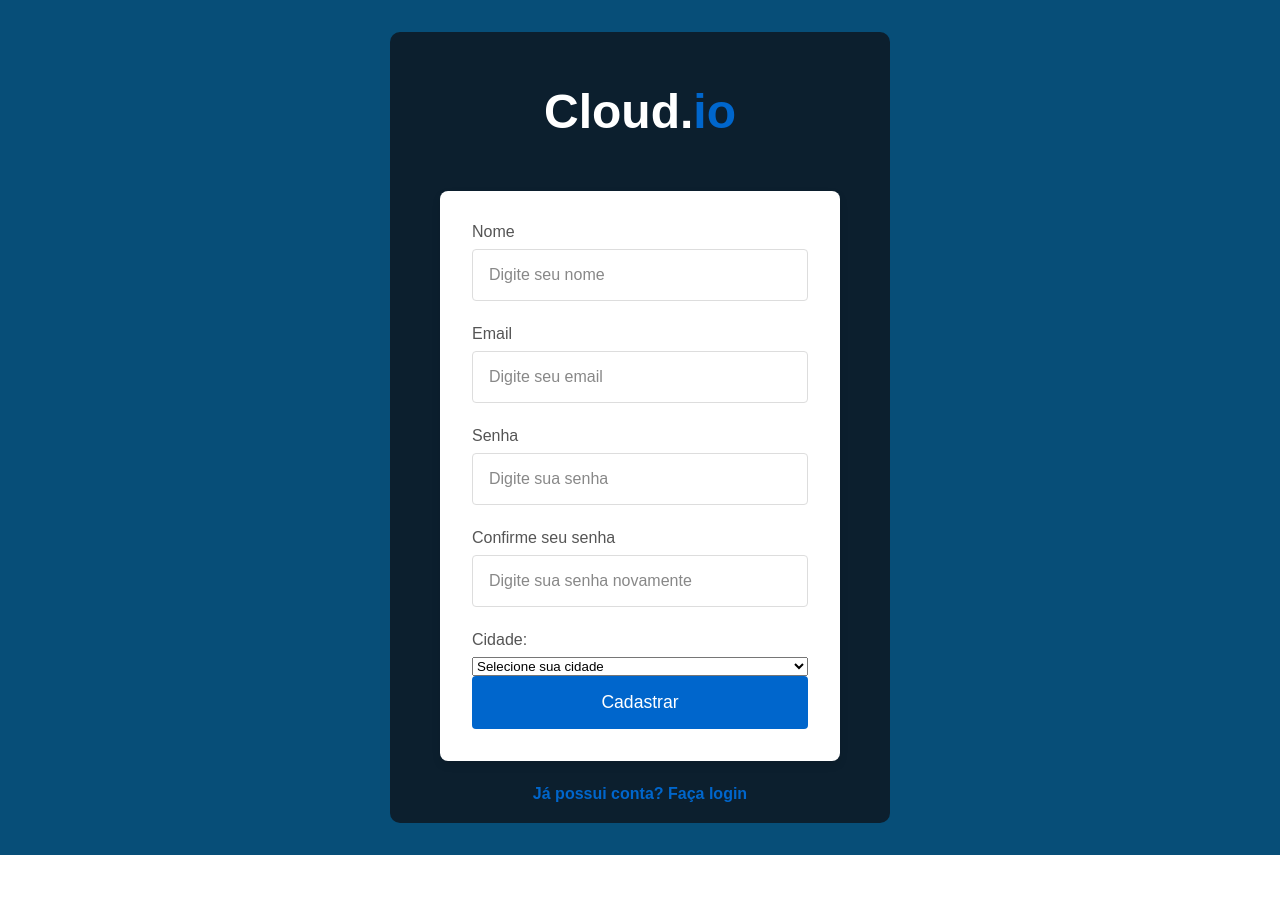
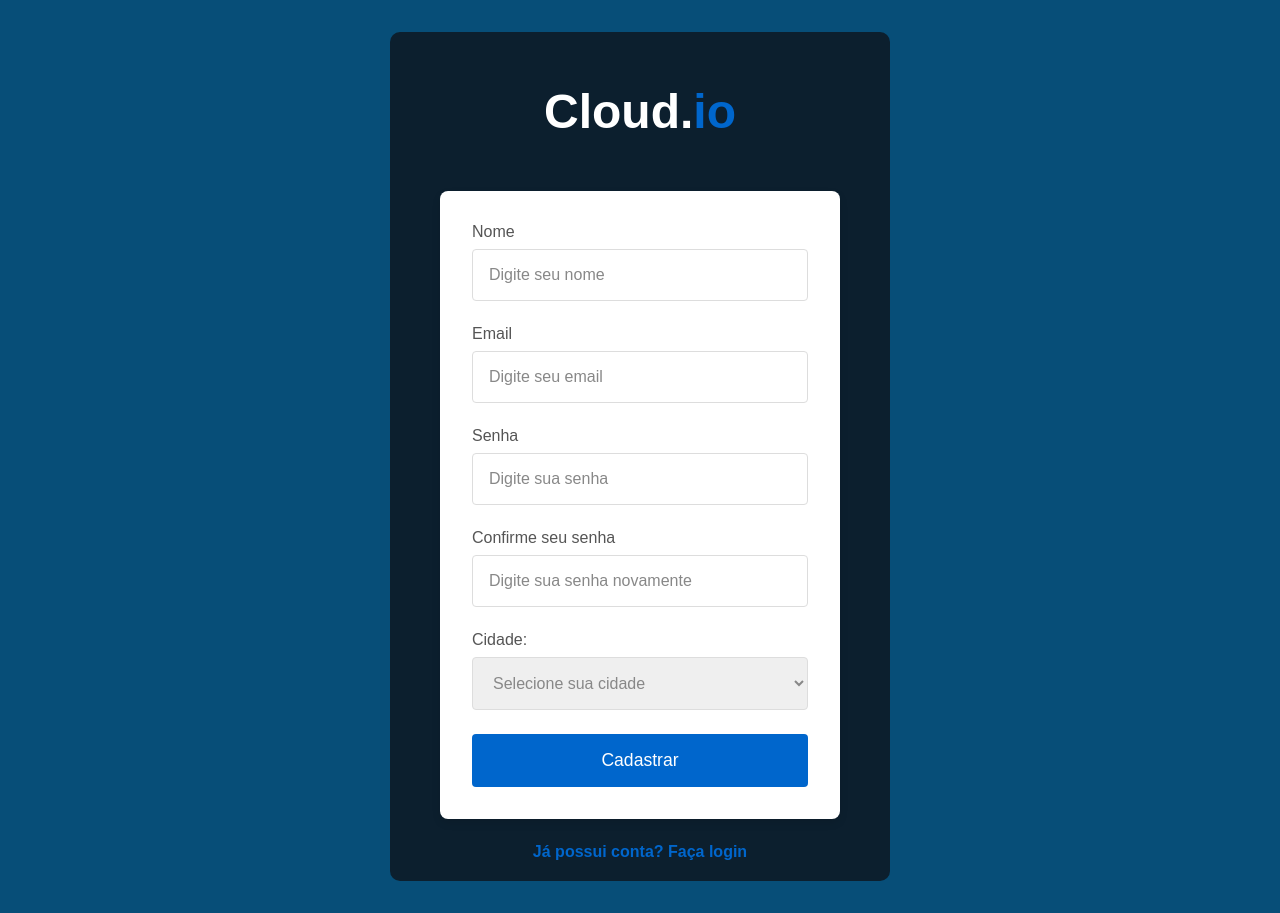
Before and after one commit to AndreHVentura/Cloud.io, a React (Create React App) app in the folder front/: page /cadastro in a window 1280 px wide. Before the commit the page ends 855 px from the top, so only its background shows below. Built offline with nearby package versions, Linux system fonts and the light colour scheme.

Commit message:
estilização select da cidade tela de cadastro

```diff
--- a/front/src/pages/Cadastro.tsx
+++ b/front/src/pages/Cadastro.tsx
@@ -10,7 +10,8 @@ import {
   InputLabel,
   InputField,
   Button,
-  SignupLink
+  SignupLink,
+  SelectField // Adicionando o SelectField
 } from "../styles/cadastro"; // ajuste o caminho conforme necessário
 import api from "../services/api";
 
@@ -21,7 +22,7 @@ const Cadastro: React.FC = () => {
     password: "",
     dataNascimento: "",
     c_password: "",
-    city:""
+    city: ""
   });
 
   const [loading, setLoading] = useState(false); // Estado para controlar a tela de loading
@@ -88,8 +89,9 @@ const Cadastro: React.FC = () => {
           <InputField name="password" type="password" placeholder="Digite sua senha" onChange={handleChange} required />
           <InputLabel htmlFor="confirmar senha">Confirme seu senha</InputLabel>
           <InputField name="c_password" type="password" placeholder="Digite sua senha novamente" onChange={handleChange} required />
+
           <InputLabel htmlFor="city">Cidade:</InputLabel>
-          <select id="city" name="city" onChange={handleChange}>
+          <SelectField name="city" onChange={handleChange} required>
             <option value={""}>Selecione sua cidade</option>
             <option value={"Aguanil"}>Aguanil</option>
             <option value={"Alfenas"}>Alfenas</option>
@@ -125,9 +127,9 @@ const Cadastro: React.FC = () => {
             <option value={"Passos"}>Passos</option>
             <option value={"São_João_Batista_do_Glória"}>São João Batista do Glória</option>
             <option value={"São_José_da_Barra"}>São José da Barra</option>
-          </select>
+          </SelectField>
 
-          <Button onClick={handleSubmit}>Cadastrar</Button>
+          <Button type="submit">Cadastrar</Button>
         </Form>
 
         <SignupLink href="/">Já possui conta? Faça login</SignupLink>
--- a/front/src/styles/cadastro.tsx
+++ b/front/src/styles/cadastro.tsx
@@ -1,4 +1,30 @@
 import styled from "styled-components";
+
+// Estilo para o campo select (semelhante ao estilo dos inputs)
+const SelectField = styled.select`
+  padding: 1rem;
+  margin-bottom: 1.5rem;
+  border: 1px solid #ddd;
+  color: #888;
+  border-radius: 4px;
+  font-size: 1rem;
+  width: 100%;
+  box-sizing: border-box;
+
+  &:focus {
+    outline: none;
+    border-color: #0066cc;
+    box-shadow: 0 0 0 2px rgba(0, 102, 204, 0.2);
+  }
+
+  &::placeholder {
+    color: #888;
+  }
+
+  @media (max-width: 480px) {
+    padding: 0.9rem;  // Ajuste do padding para telas pequenas
+  }
+`;
 
 // Contêiner principal (garante que o layout ocupe toda a tela e se ajuste ao tamanho)
 const MainContainer = styled.div`
@@ -179,6 +205,7 @@ const SignupLink = styled.a`
 `;
 
 export {
+  SelectField,  // Exporte o SelectField
   MainContainer,
   Container,
   Logo,
```
